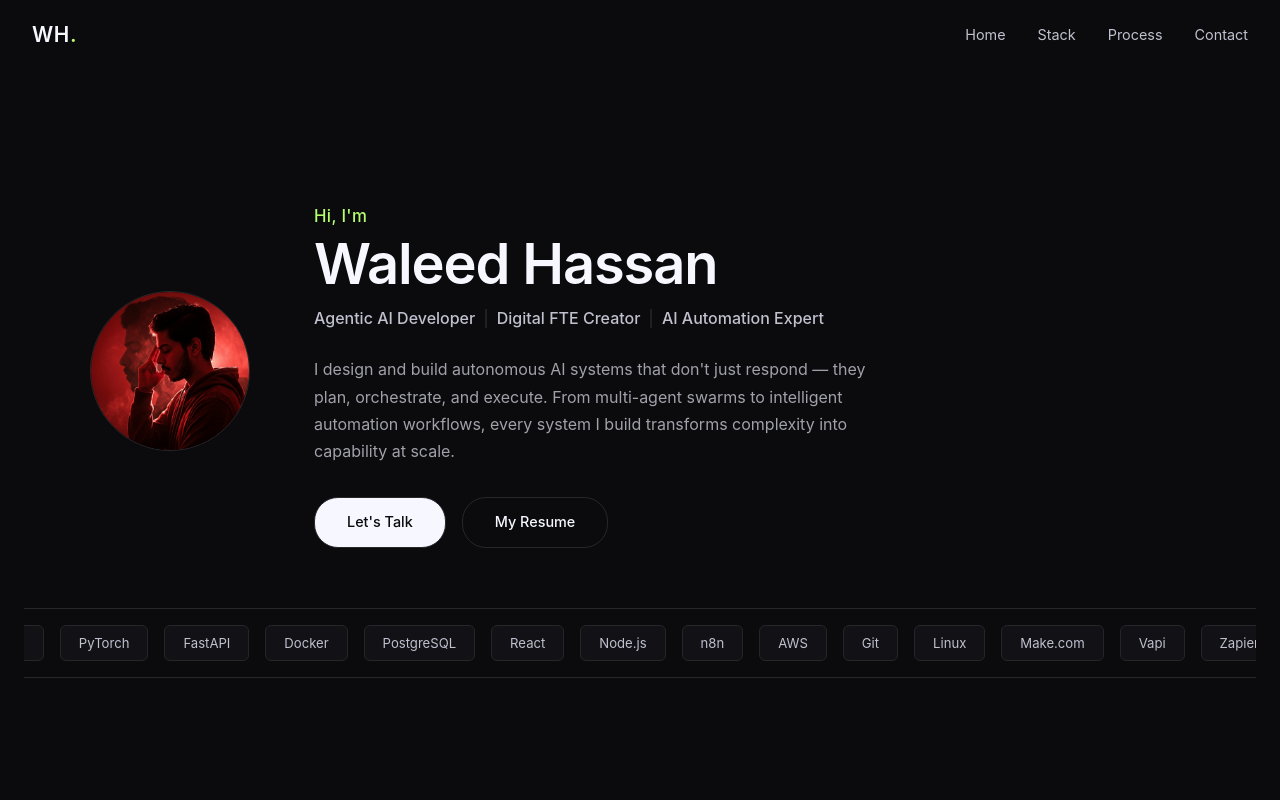
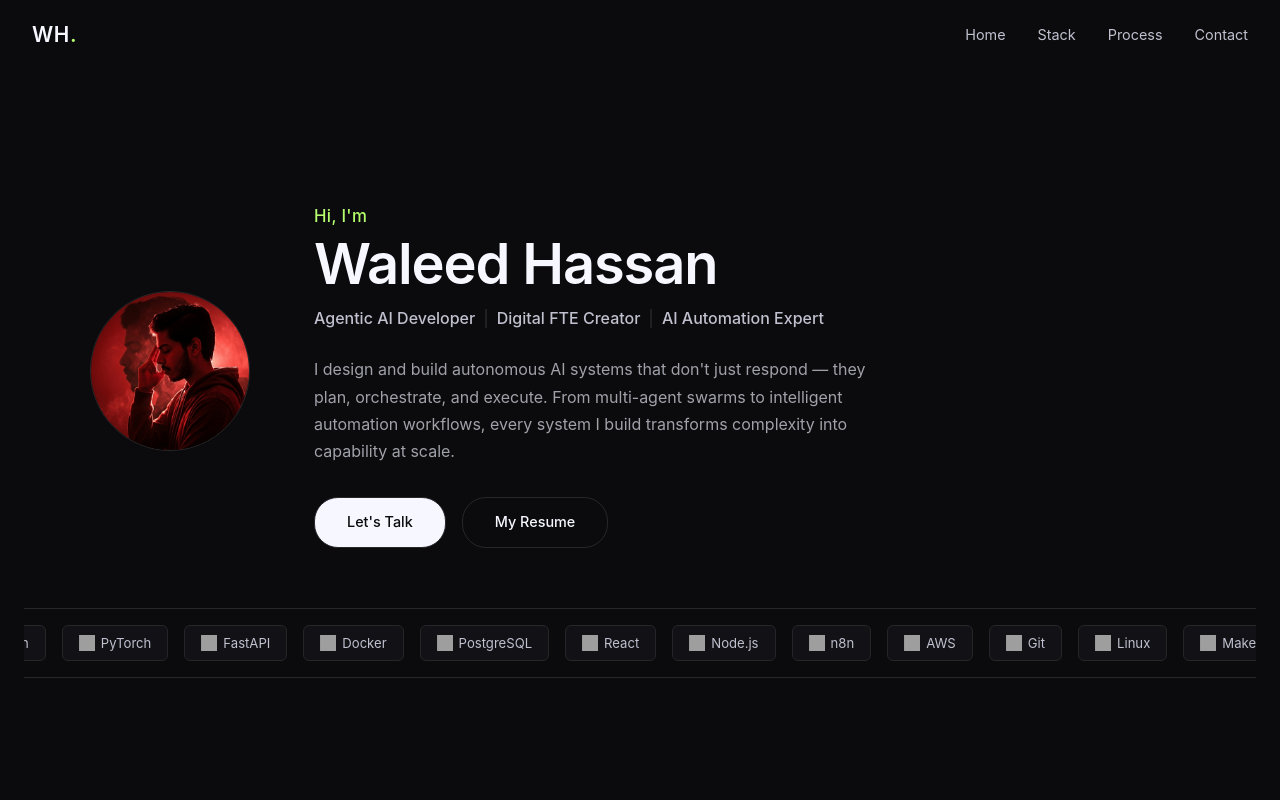
Before and after one commit to waleed260/waleed-portfolio, a React (Vite) app: page / in a window 1280 px wide. Shown: the top 800 px of the page. Built offline with nearby package versions, Linux system fonts and the light colour scheme; grey boxes are pictures that could not be loaded.

Commit message:
Add tech stack logos from simpleicons.org to marquee chips

```diff
--- a/src/App.css
+++ b/src/App.css
@@ -188,11 +188,17 @@ h2 {
   100% { transform: translateX(-50%); }
 }
 .tech-chip {
-  padding: 6px 18px; white-space: nowrap;
+  padding: 6px 16px; white-space: nowrap;
   border: 1px solid var(--border); border-radius: 6px;
   font-size: 0.82rem; color: var(--muted);
   background: var(--card);
   flex-shrink: 0;
+  display: inline-flex; align-items: center; gap: 6px;
+}
+.tech-logo {
+  width: 16px; height: 16px;
+  flex-shrink: 0;
+  display: block;
 }
 
 @media (max-width: 768px) {
--- a/src/App.jsx
+++ b/src/App.jsx
@@ -31,9 +31,21 @@ function Reveal({ children, delay = 0, className = '' }) {
 }
 
 const techStack = [
-  'Python', 'LangChain', 'PyTorch', 'FastAPI', 'Docker',
-  'PostgreSQL', 'React', 'Node.js', 'n8n', 'AWS',
-  'Git', 'Linux', 'Make.com', 'Vapi', 'Zapier',
+  { name: 'Python', icon: 'python' },
+  { name: 'LangChain', icon: 'langchain' },
+  { name: 'PyTorch', icon: 'pytorch' },
+  { name: 'FastAPI', icon: 'fastapi' },
+  { name: 'Docker', icon: 'docker' },
+  { name: 'PostgreSQL', icon: 'postgresql' },
+  { name: 'React', icon: 'react' },
+  { name: 'Node.js', icon: 'nodedotjs' },
+  { name: 'n8n', icon: 'n8n' },
+  { name: 'AWS', icon: 'amazonwebservices' },
+  { name: 'Git', icon: 'git' },
+  { name: 'Linux', icon: 'linux' },
+  { name: 'Make.com', icon: 'make' },
+  { name: 'Vapi', icon: 'vapi' },
+  { name: 'Zapier', icon: 'zapier' },
 ]
 
 function LoadingScreen({ done }) {
@@ -117,7 +129,10 @@ function Hero() {
       <div className="tech-marquee">
         <div className="tech-track">
           {[...techStack, ...techStack].map((t, i) => (
-            <span key={i} className="tech-chip">{t}</span>
+            <span key={i} className="tech-chip">
+              <img src={`https://cdn.simpleicons.org/${t.icon}`} alt="" className="tech-logo" />
+              {t.name}
+            </span>
           ))}
         </div>
       </div>
```
